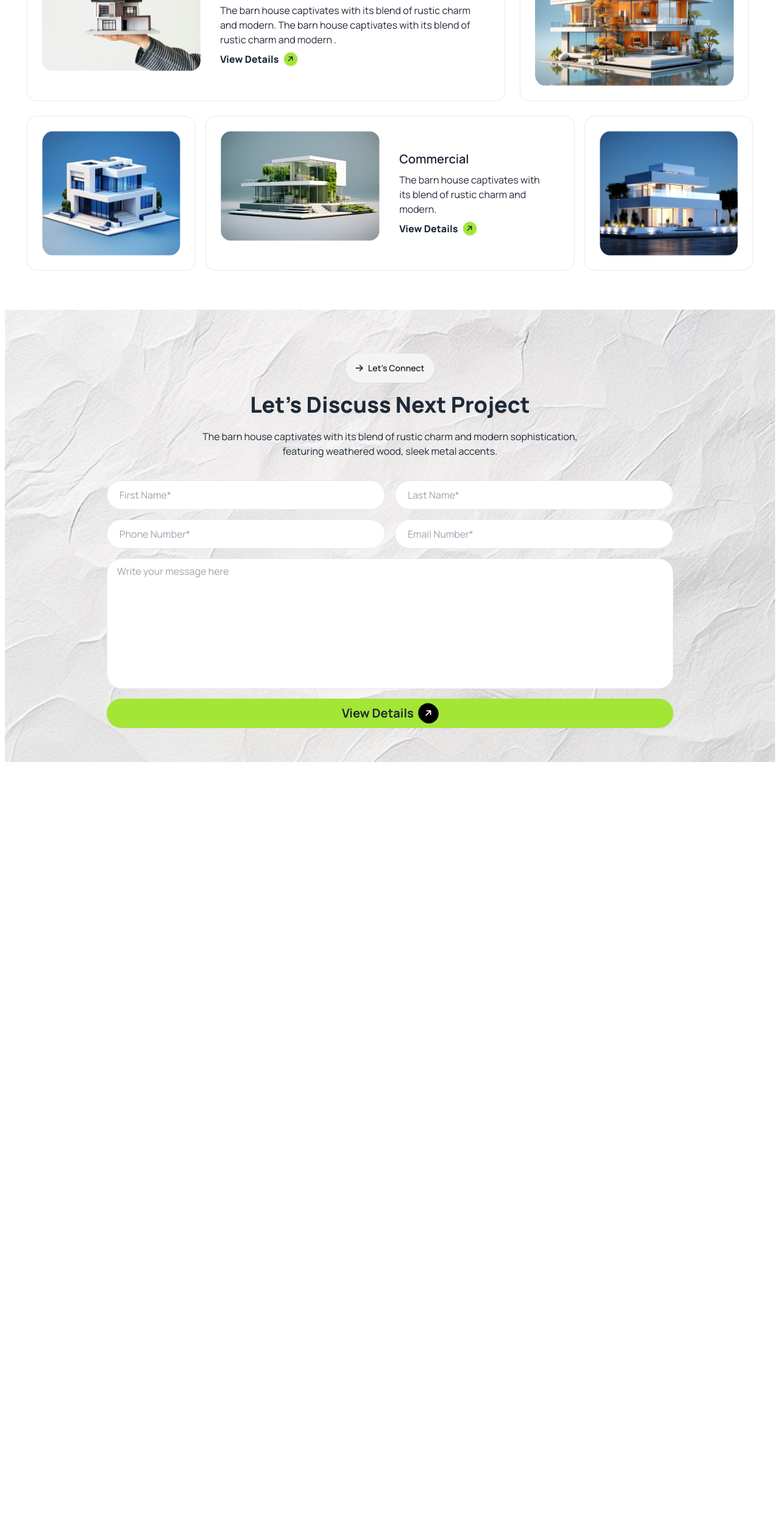
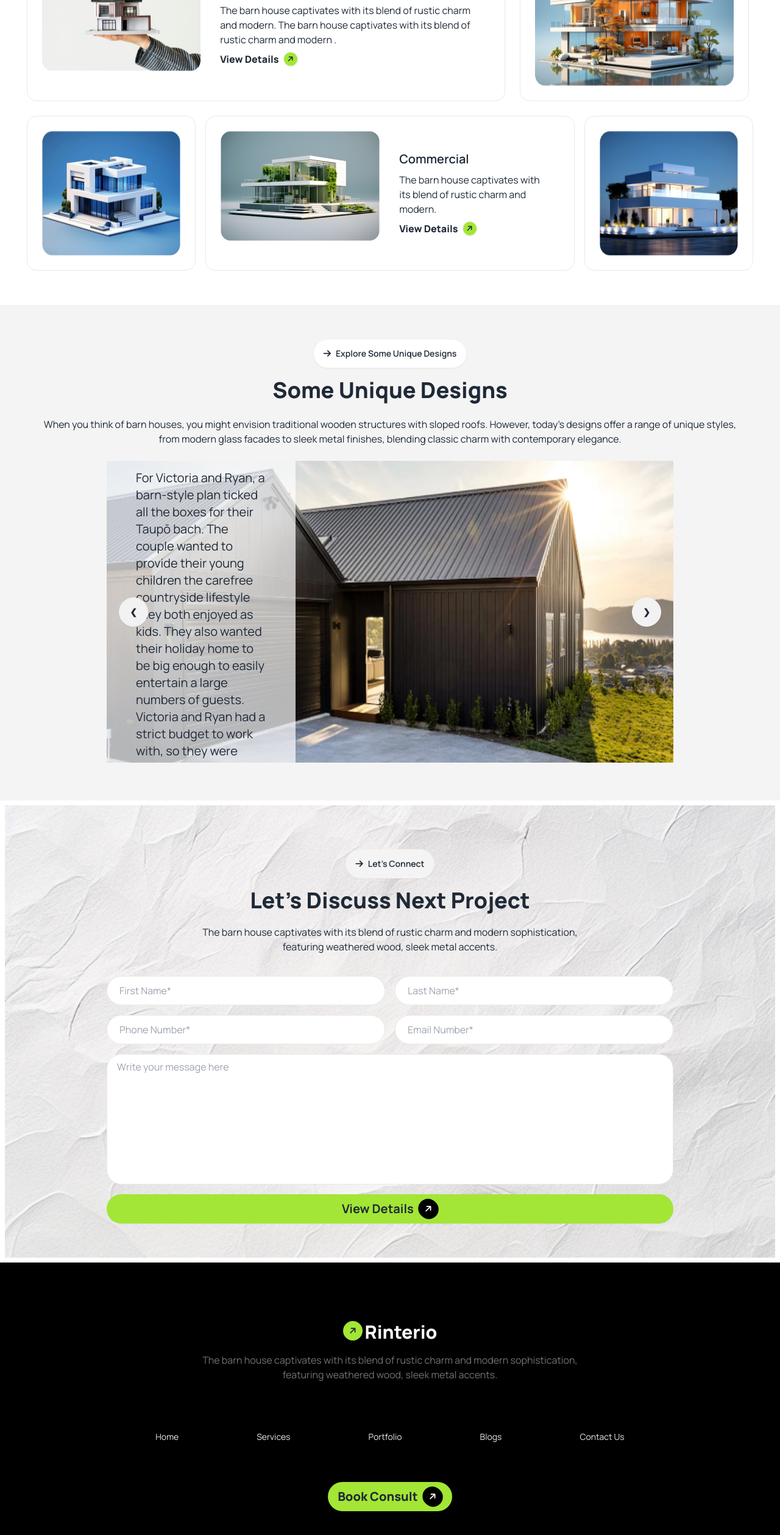
Before and after one commit to MonzurMorshed0/Assignment-3, a plain HTML site: page index.html in a window 1280 px wide. Shown: the part 2522-5040 px from the top of the page at 61% size. Before the commit the page ends 3780 px from the top, so only its background shows below. Drawn offline with nearby package versions, Linux system fonts and the light colour scheme.

Commit message:
added Challenge part and Footer section

```diff
--- a/index.html
+++ b/index.html
@@ -230,6 +230,60 @@
           </div>
         </section>
 
+        <!-- Explore unique designs section (challenge part) -->
+         <section class="py-4 px-5 lg:py-14 w-full mx-auto">
+          <div class="text-center">
+            <button class="btn rounded-3xl bg-white mb-4"><i class="fa-solid fa-arrow-right"></i>Explore Some Unique Designs</button>
+            <h1 class="text-4xl font-extrabold">Some Unique Designs</h1>
+            <p class="py-6">
+              When you think of barn houses, you might envision traditional wooden structures with sloped roofs. However, today’s designs offer a range of unique styles, <br> from modern glass facades to sleek metal finishes, blending classic charm with contemporary elegance.
+            </p>
+          </div>
+          <div class="w-9/12 mx-auto">
+            <div class="carousel w-full">
+              <div id="slide1" class="carousel-item relative w-full">
+                <div class=" hidden lg:flex lg:flex-col justify-center px-12  absolute w-2/6 h-full bg-white bg-opacity-70">
+                  <h4 class="font-extrabold text-4xl">BARN-STYLE LAKE HOUSE</h4>
+                  <p class="py-10 text-xl">For Victoria and Ryan, a barn-style plan ticked all the boxes for their Taupō bach. The couple wanted to provide their young children the carefree countryside lifestyle they both enjoyed as kids. They also wanted their holiday home to be big enough to easily entertain a large numbers of guests. Victoria and Ryan had a strict budget to work with, so they were delighted with Landmark’s innovative, fresh ideas for their build.</p>
+                </div>
+                <img
+                  src="./assets/design1.png"
+                  class="w-full" />
+                <div class="absolute left-5 right-5 top-1/2 flex -translate-y-1/2 transform justify-between">
+                  <a href="#slide4" class="btn btn-circle">❮</a>
+                  <a href="#slide2" class="btn btn-circle">❯</a>
+                </div>
+              </div>
+              <div id="slide2" class="carousel-item relative w-full">
+                <div class=" hidden lg:flex lg:flex-col justify-center px-12  absolute w-2/6 h-full bg-white bg-opacity-70">
+                  <h4 class="font-extrabold text-4xl">HUKANUI</h4>
+                  <p class="py-10 text-xl">With a centrally positioned open plan barn-style living area, a guest wing on one side and the master suite on the other, our Hukanui plan is all about versatility and flexibility. This plan is a great example of how a central barn-style living area can be complemented with additional rooms in a more traditional layout. It’s also a great option for those looking for separate living quarters that can be closed off from the main living area of the house – ideal for an Airbnb arrangement.</p>
+                </div>
+                <img
+                  src="./assets/design2.png"
+                  class="w-full" />
+                <div class="absolute left-5 right-5 top-1/2 flex -translate-y-1/2 transform justify-between">
+                  <a href="#slide1" class="btn btn-circle">❮</a>
+                  <a href="#slide3" class="btn btn-circle">❯</a>
+                </div>
+              </div>
+              <div id="slide3" class="carousel-item relative w-full">
+                <div class=" hidden lg:flex lg:flex-col justify-center px-12  absolute w-2/6 h-full bg-white bg-opacity-70">
+                  <h4 class="font-extrabold text-4xl">ARARIMU</h4>
+                  <p class="py-10 text-xl">The Ararimu plan steps up the barn-style layout with a second level master suite. All the benefits of barn-style architecture – spacious open plan living, high ceilings, and natural materials – are included within a more contemporary look and feel.The house is perfect for a country where there are notoriously four seasons in one day… and ideal for a retirement property, thanks to the absence of air conditioning and heating costs which keeps bills low.</p>
+                </div>
+                <img
+                  src="./assets/design3.png"
+                  class="w-full" />
+                <div class="absolute left-5 right-5 top-1/2 flex -translate-y-1/2 transform justify-between">
+                  <a href="#slide2" class="btn btn-circle">❮</a>
+                  <a href="#slide1" class="btn btn-circle">❯</a>
+                </div>
+              </div>
+            </div>
+          </div>
+         </section>
+
         <!-- Lets Discuss Next Project section -->
         <section class="">
           <div
@@ -261,8 +315,26 @@
     </main>
 
     <!-- Footer section -->
-    <footer>
-
+    <footer class="bg-black text-center py-24 px-4">
+      <div class="flex flex-row justify-center">
+        <a class="btn btn-sm border-none btn-circle bg-lime-400 text-sm mr-1 -rotate-45"><i class="fa-solid fa-arrow-right"></i></a>
+        <h4 class="text-3xl text-white font-extrabold">Rinterio</h4>
+      </div>
+      <div>
+        <p class="text-[#737373] py-4">The barn house captivates with its blend of rustic charm and modern sophistication, <br> featuring weathered wood, sleek metal accents.</p>
+      </div>
+      <div class="navbar-center py-12">
+        <ul class="justify-center items-center flex flex-col lg:flex-row gap-12 lg:gap-24 menu menu-horizontal px-1">
+          <li><a class="text-[#E9E9E9]">Home</a></li>
+          <li><a class="text-[#E9E9E9]">Services</a></li>
+          <li><a class="text-[#E9E9E9]">Portfolio</a></li>
+          <li><a class="text-[#E9E9E9]">Blogs</a></li>
+          <li><a class="text-[#E9E9E9]">Contact Us</a></li>
+        </ul>
+      </div>
+      <div>
+        <a class="btn border-none bg-lime-400 rounded-3xl"><span class="text-xl font-extrabold">Book Consult</span><span class="-rotate-45 p-2.5 bg-black text-white rounded-full"><i class="fa-solid fa-arrow-right"></i></span></i></a>
+      </div>
     </footer>
 </body>
 </html>
```
Also changed, not shown: assets/design1.png (added), assets/design2.png (added), assets/design3.png (added).
